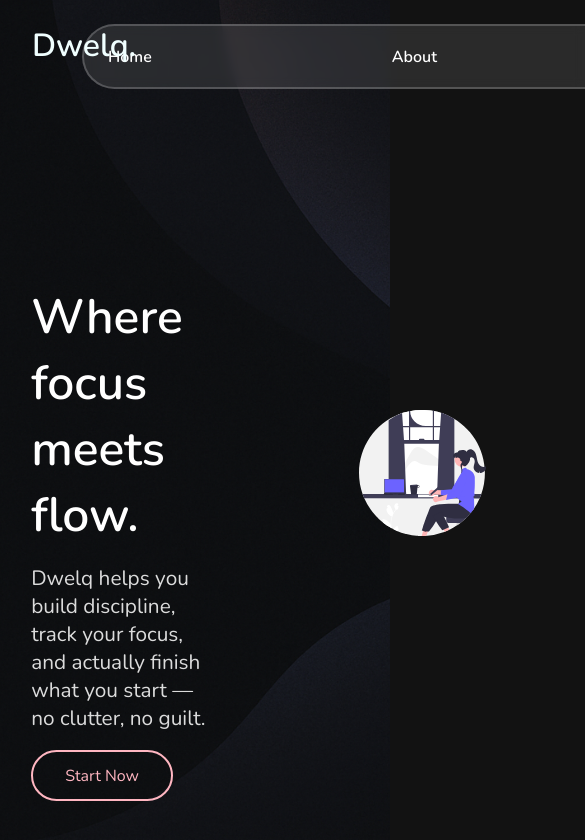
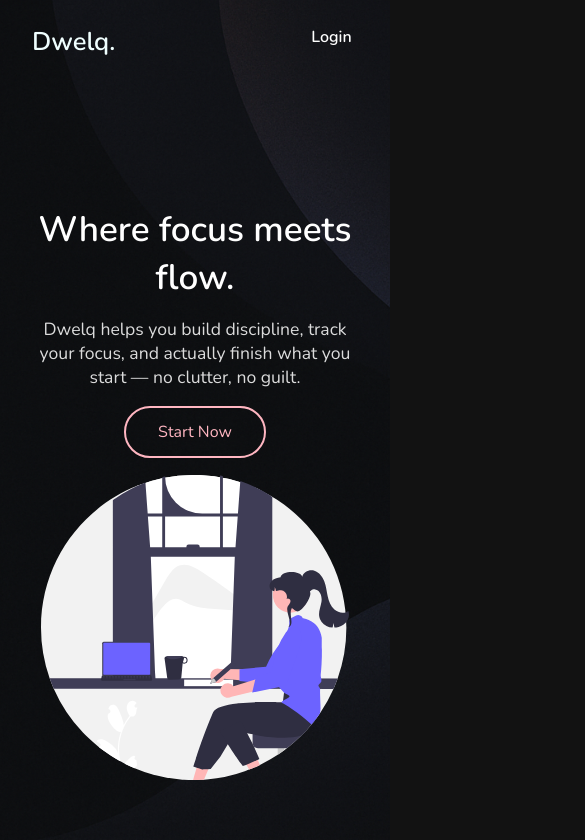
Before and after one commit to Gray-Terminal/dwelq-frontend, a React (Vite) app: page / in a window 390 px wide. Shown: the top 840 px of the page, 585 px wide, since content can reach past the window. Built offline with nearby package versions, Linux system fonts and the light colour scheme.

Commit message:
Update sizing

```diff
--- a/src/index.css
+++ b/src/index.css
@@ -152,3 +152,58 @@ body {
   width: 000px;
   height: auto;
 }
+
+
+@media (max-width: 768px) {
+  .NavBar {
+    padding: 1rem 1.2rem;
+  }
+
+  .NavBar ul {
+    flex-direction: row;
+    align-items: center;
+    justify-content: space-between;
+    margin-left: 0;
+  }
+
+  .NavBar .MainNavContainer {
+    display: none; /* ❌ Hide Home, About, Help */
+  }
+
+  .NavBar .Logo {
+    font-size: 1.6rem;
+  }
+
+  .NavBar .Login {
+    margin-top: 0;
+    margin-left: auto;  /* ✅ Push to far right */
+    padding: 0.6rem 1.2rem;
+    font-size: 1rem;
+  }
+
+  .MainContent {
+    flex-direction: column;
+    padding: 2rem 1.5rem;
+    justify-content: center;
+    text-align: center;
+  }
+
+  .TextContent {
+    max-width: 100%;
+    text-align: center;
+  }
+
+  .TextContent h1 {
+    font-size: 2.2rem;
+  }
+
+  .TextContent h2 {
+    font-size: 1.1rem;
+  }
+
+  .SVGArtImage {
+    margin: 2rem 0 0 0;
+    max-width: 90%;
+    margin-left: 0;
+  }
+}
--- a/src/pages/Help.jsx
+++ b/src/pages/Help.jsx
@@ -5,6 +5,7 @@ import './Help.css';
 const Help = () => {
   return (
     <div className="help-page">
+        <link href="https://fonts.googleapis.com/css2?family=Nunito:wght@200;400;600&display=swap" rel="stylesheet"/>
       <Link to="/" className="Logo">Dwelq.</Link>
       <div className="help-container">
         <h1>Need Help?</h1>
--- a/src/pages/MainPage.css
+++ b/src/pages/MainPage.css
@@ -4,6 +4,12 @@ body {
   background-color: #121212;
   color: white;
   font-family: 'Segoe UI', sans-serif;
+}
+
+.body-content {
+  display: flex;
+  gap: 2rem;
+  padding: 2rem;
 }
 
 .main-container {
@@ -157,3 +163,44 @@ body {
   font-size: 1rem;
   cursor: pointer;
 }
+
+@media (max-width: 768px) {
+  .top-nav {
+    flex-direction: column;
+    align-items: flex-start;
+    padding: 1rem;
+    gap: 1rem;
+  }
+
+  .body-content {
+    flex-direction: column;
+    padding: 1rem;
+  }
+
+  .sidebar {
+    flex-direction: row;
+    justify-content: space-around;
+    width: 100%;
+  }
+
+  .timer {
+    width: 100%;
+    text-align: center;
+  }
+
+  .focus-panel {
+    width: 100%;
+    margin-top: 1rem;
+  }
+
+  .nav-right {
+    flex-direction: row;
+    width: 100%;
+    justify-content: flex-end;
+    gap: 1rem;
+  }
+
+  .nav-left .Logo {
+    font-size: 1.5rem;
+  }
+}
```
